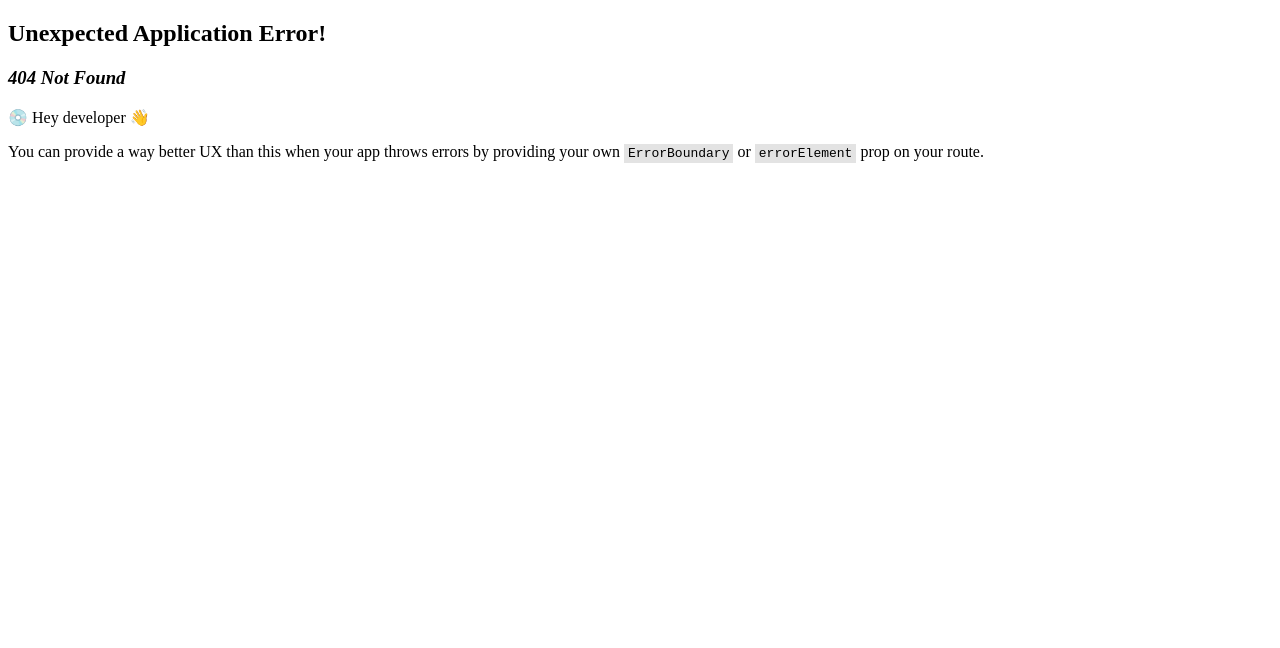
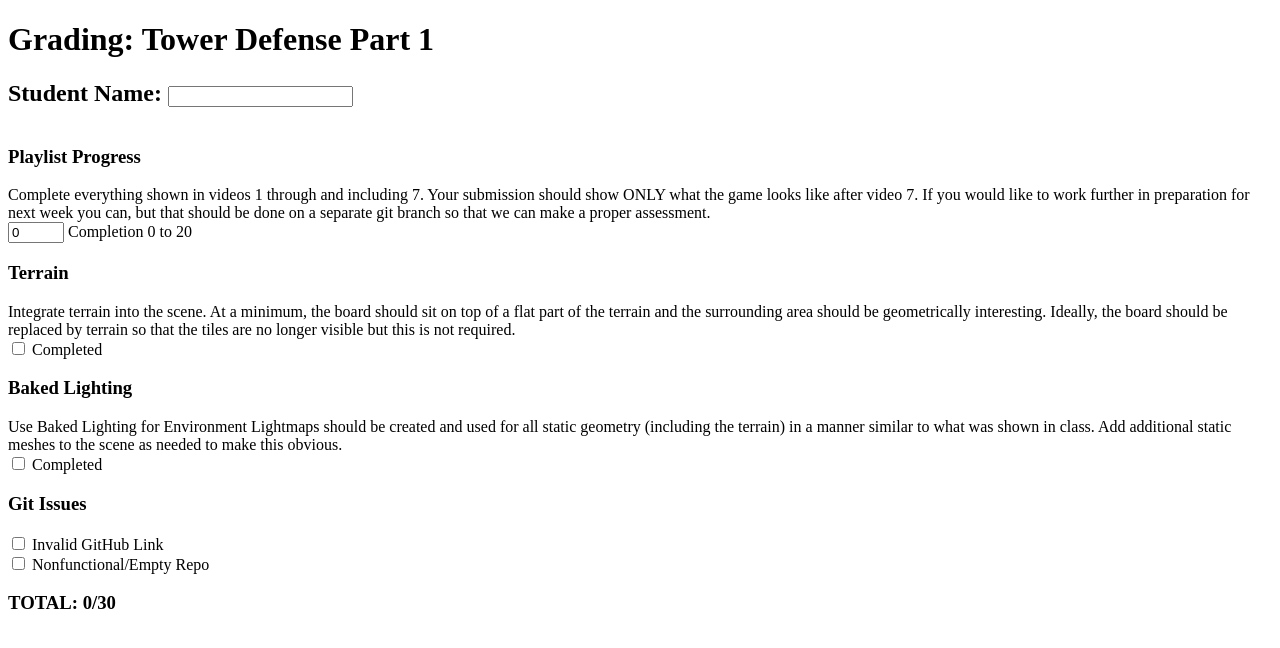
Before and after one commit to ConlynPattison/GameDevGrading, a React (Create React App) app: page /tower-defense1 in a window 1280 px wide. Before the commit this address had no page. Shown: the top 648 px of the page. Built offline with nearby package versions, Linux system fonts and the light colour scheme.

Commit message:
Added tower defense part 1

```diff
--- a/src/App.js
+++ b/src/App.js
@@ -6,6 +6,7 @@ import PlatformerPart1 from "./routes/PlatformerPart1";
 import PlatformerPart2 from "./routes/PlatformerPart2";
 import SpaceInvadersPart1 from "./routes/SpaceInvadersPart1";
 import SpaceInvadersPart2 from "./routes/SpaceInvadersPart2";
+import TowerDefensePart1 from "./routes/TowerDefensePart1";
 
 
 const router = createBrowserRouter([
@@ -36,6 +37,10 @@ const router = createBrowserRouter([
 	{
 		path: "space-invaders2",
 		element: <SpaceInvadersPart2 />
+	},
+	{
+		path: "tower-defense1",
+		element: <TowerDefensePart1 />
 	}
 ])
 
--- a/src/routes/Home.jsx
+++ b/src/routes/Home.jsx
@@ -13,6 +13,7 @@ const Home = () => {
 			<p onClick={() => navigate("platformer2")}> Platformer Part 2 </p>
 			<p onClick={() => navigate("space-invaders1")}> Space Invaders Part 1 </p>
 			<p onClick={() => navigate("space-invaders2")}> Space Invaders Part 2 </p>
+			<p onClick={() => navigate("tower-defense1")}> Tower Defense Part 1 </p>
 		</div>
 	)
 }
--- /dev/null
+++ b/src/routes/TowerDefensePart1.jsx
@@ -0,0 +1,64 @@
+import { useState, useEffect } from "react";
+import styles from "./Assignments.module.css"
+
+const TowerDefensePart1 = () => {
+	const [sum, setSum] = useState(0);
+	const [checked, setChecked] = useState(0);
+	const [playlistVal, setPlaylistVal] = useState(0);
+
+	useEffect(() => {
+		setSum(checked + playlistVal);
+	}, [checked, playlistVal])
+
+	const handleCheck = (event) => {
+		const value = Number(event.target.value);
+		setChecked((prevChecked) => prevChecked + (event.target.checked ? value : -value));
+	}
+
+	const handlePlaylistVal = (event) => {
+		setPlaylistVal(Number(event.target.value));
+	}
+
+	return (
+		<div>
+			<header>
+				<h1>Grading: Tower Defense Part 1</h1>
+			</header>
+			<h2>
+				Student Name: <input type="text" />
+			</h2>
+			<section className={styles.column}>
+				<h3>Playlist Progress</h3>
+				<text>
+					Complete everything shown in videos 1 through and including 7. Your submission should show ONLY what the game looks like after video 7. If you would like to work further in preparation for next week you can, but that should be done on a separate git branch so that we can make a proper assessment.
+				</text>
+				<label><input type="number" name="playlist" value={playlistVal} onChange={handlePlaylistVal} min={0} max={20} /> Completion 0 to 20 </label>
+			</section>
+			<section className={styles.column}>
+				<h3>Terrain</h3>
+				<text>
+					Integrate terrain into the scene. At a minimum, the board should sit on top of a flat part of the terrain and the surrounding area should be geometrically interesting. Ideally, the board should be replaced by terrain so that the tiles are no longer visible but this is not required.
+				</text>
+				<label><input type="checkbox" name="terrain" value={5} onChange={handleCheck} /> Completed </label>
+			</section>
+			<section className={styles.column}>
+				<h3>Baked Lighting</h3>
+				<text>
+					Use Baked Lighting for Environment
+					Lightmaps should be created and used for all static geometry (including the terrain) in a manner similar to what was shown in class. Add additional static meshes to the scene as needed to make this obvious.
+				</text>
+				<label><input type="checkbox" name="lighting" value={5} onChange={handleCheck} /> Completed </label>
+			</section>
+			<section className={styles.column}>
+				<h3>Git Issues</h3>
+				<label><input type="checkbox" name="git" value={-1.5} onChange={handleCheck} /> Invalid GitHub Link </label>
+				<label><input type="checkbox" name="git" value={-1.5} onChange={handleCheck} /> Nonfunctional/Empty Repo </label>
+			</section>
+			<h3>
+				TOTAL: {sum}/30
+			</h3>
+		</div>
+	);
+}
+
+export default TowerDefensePart1;
```
